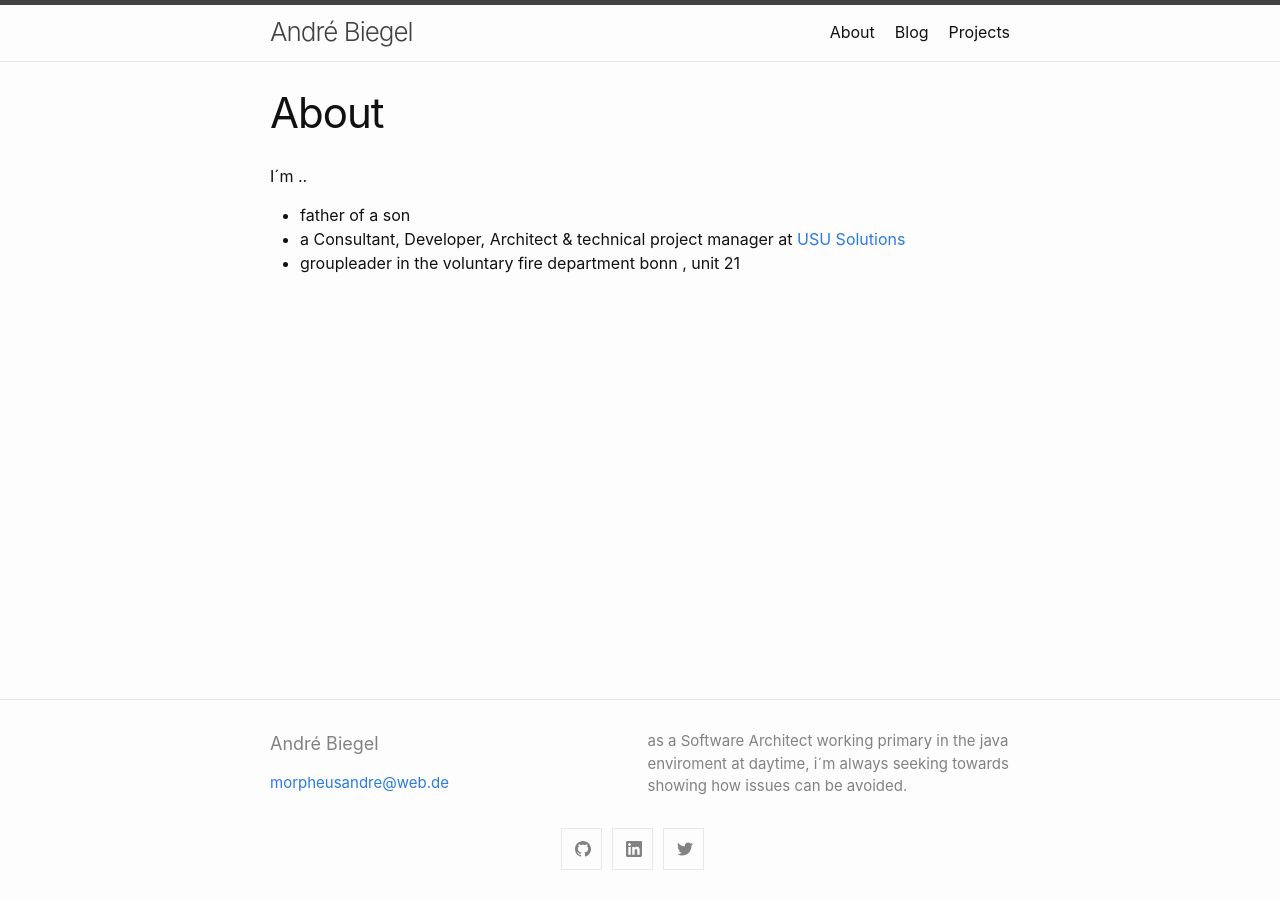
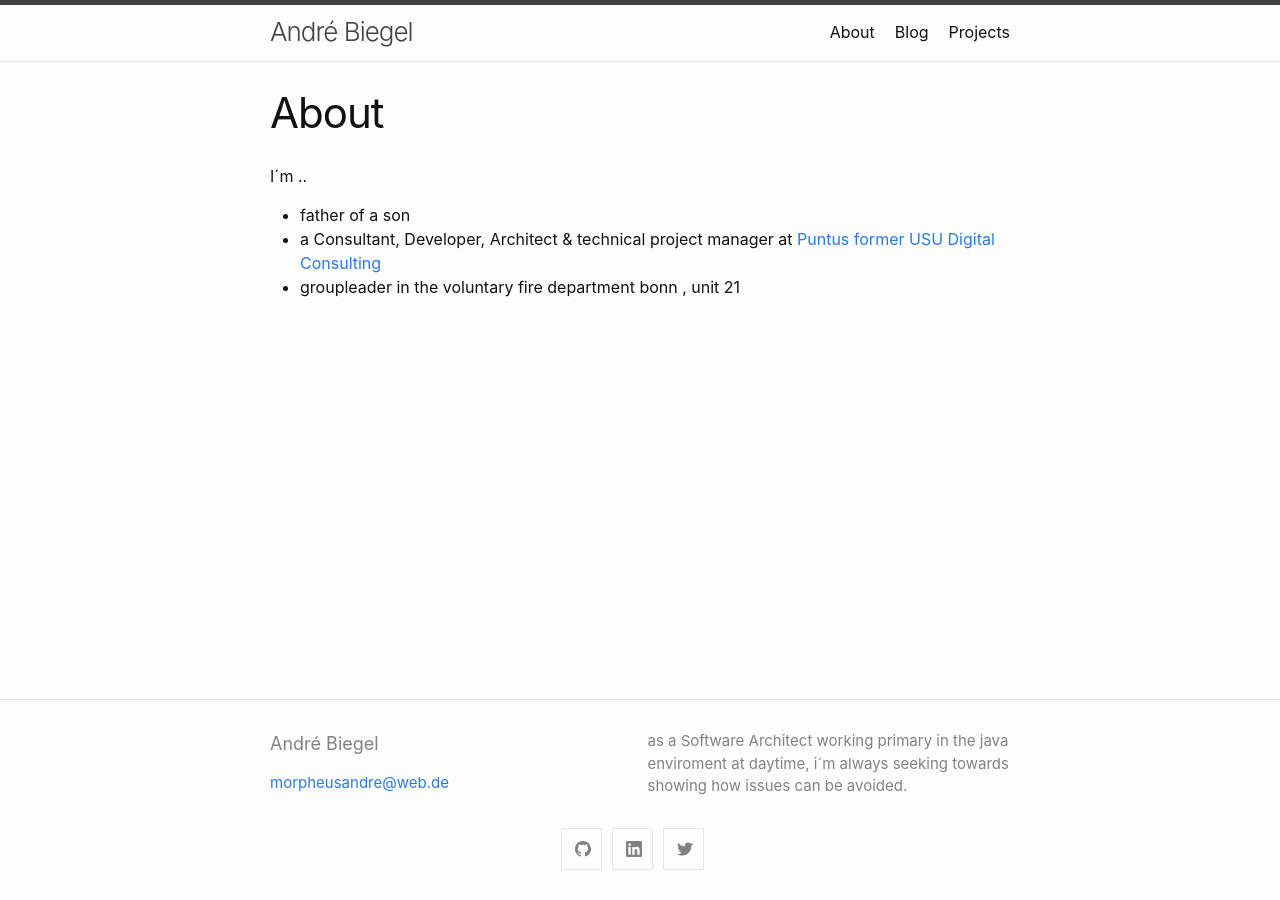
Before and after one commit to andrebiegel/andrebiegel.github.io, a Jekyll site: the page built from about.md, in a window 1280 px wide. Built offline with Jekyll 4.4.1, drawn with Linux system fonts in a browser that asks for light colours.

Commit message:
Update employer name in about.md

```diff
--- a/about.md
+++ b/about.md
@@ -6,5 +6,5 @@ permalink: /about/
 
 I´m  ..
 * father of a son
-* a Consultant, Developer, Architect & technical project manager at [USU Solutions](https://www.usu.com)
+* a Consultant, Developer, Architect & technical project manager at [Puntus former USU Digital Consulting](https://www.puntus.com)
 * groupleader in the voluntary fire department bonn , unit 21
```
